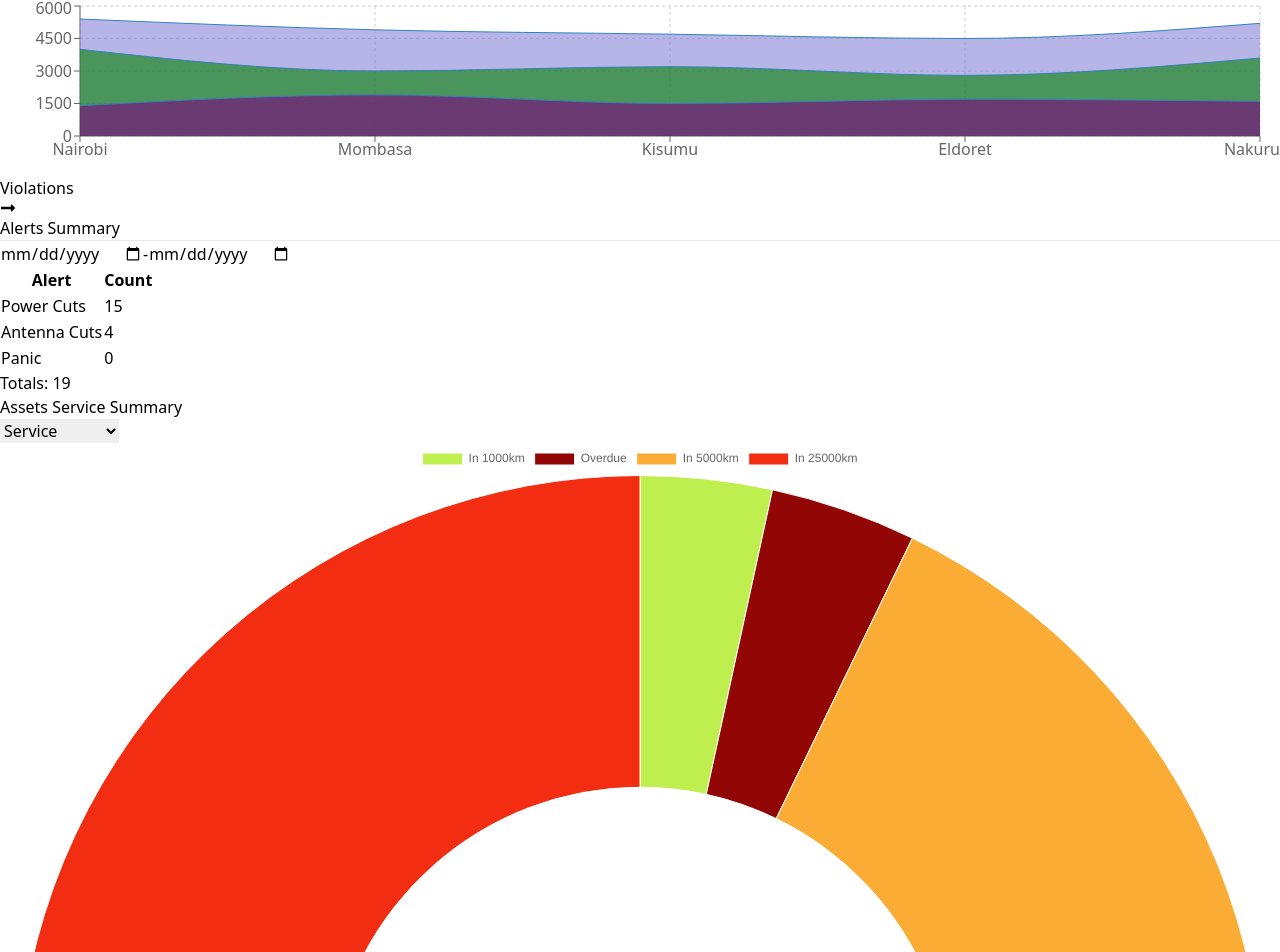
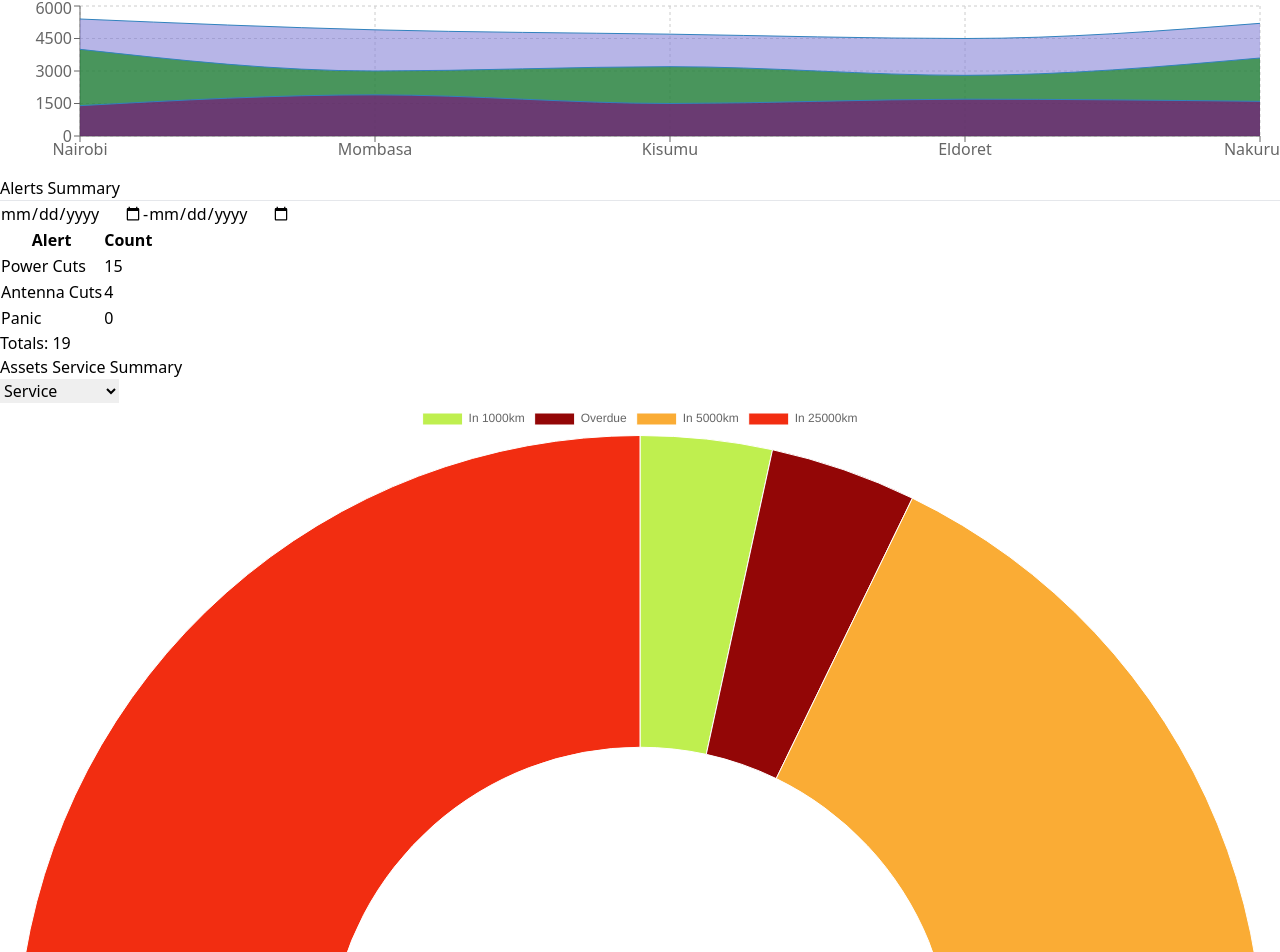
Before and after one commit to kenyansa/RiverCross_Dashboard, a React (Vite) app: page / in a window 1280 px wide. Shown: the part 1239-2191 px from the top of the page. Built offline with nearby package versions, Linux system fonts and the light colour scheme.

Commit message:
fix typo

```diff
--- a/src/components/AriaChart.tsx
+++ b/src/components/AriaChart.tsx
@@ -1,5 +1,4 @@
 import { AreaChart, Area, XAxis, YAxis, CartesianGrid, Tooltip, ResponsiveContainer } from 'recharts';
-import ChartButton from './ChartButton';
 
 const data = [
     { location: 'Nairobi', expenditure: 4000, Sales: 5400, Profit: 1400 },
@@ -10,9 +9,6 @@ const data = [
   ];
 
 export default function AriaChart() {
-    const handleButtonClick = () => {
-        console.log('Button clicked');
-      };
   return (
     <div className='bg-blue-50 rounded-lg p-4 m-2 relative'>
       <h2 className="text-xl font-bold text-blue-800 mb-4">Sample Area Chart</h2>
@@ -27,12 +23,6 @@ export default function AriaChart() {
           <Area type="monotone" dataKey="Profit" fill="purple" />
         </AreaChart>
       </ResponsiveContainer>
-      <div className="absolute bottom-2 right-4">
-        <ChartButton
-          label="Violations"
-          onClick={handleButtonClick}
-        />
-      </div>
     </div>
   )
 }
--- a/src/components/BaChart.tsx
+++ b/src/components/BaChart.tsx
@@ -31,7 +31,7 @@ export default function BaChart() {
           </BarChart>
         </ResponsiveContainer>
       </div>
-      <div className="w-full flex justify-end mt-4">
+      <div className="absolute bottom-2 right-4">
         <ChartButton
           label="Current Status"
           onClick={handleButtonClick}
```
Also changed, not shown: src/App.tsx (+6 -5 lines).
